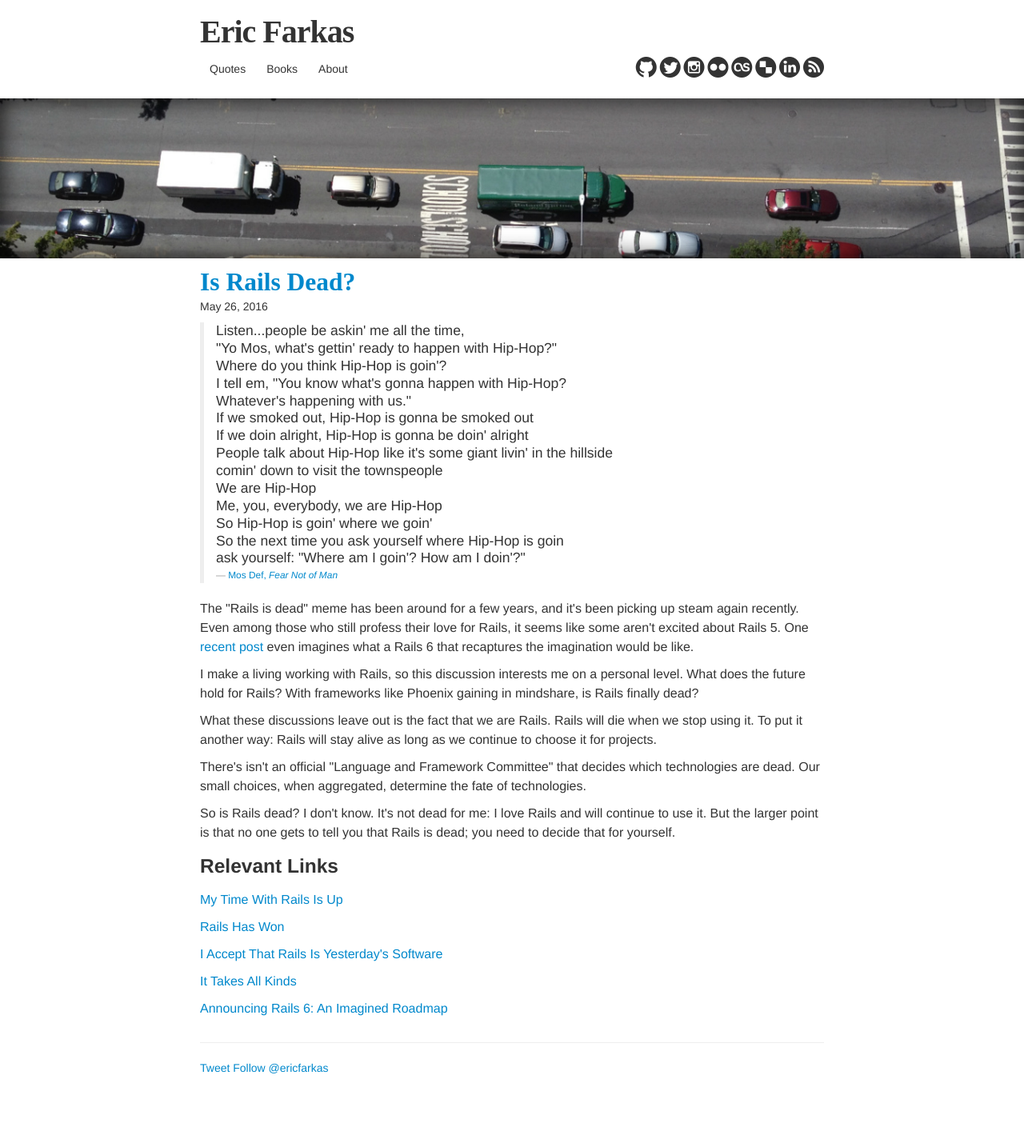
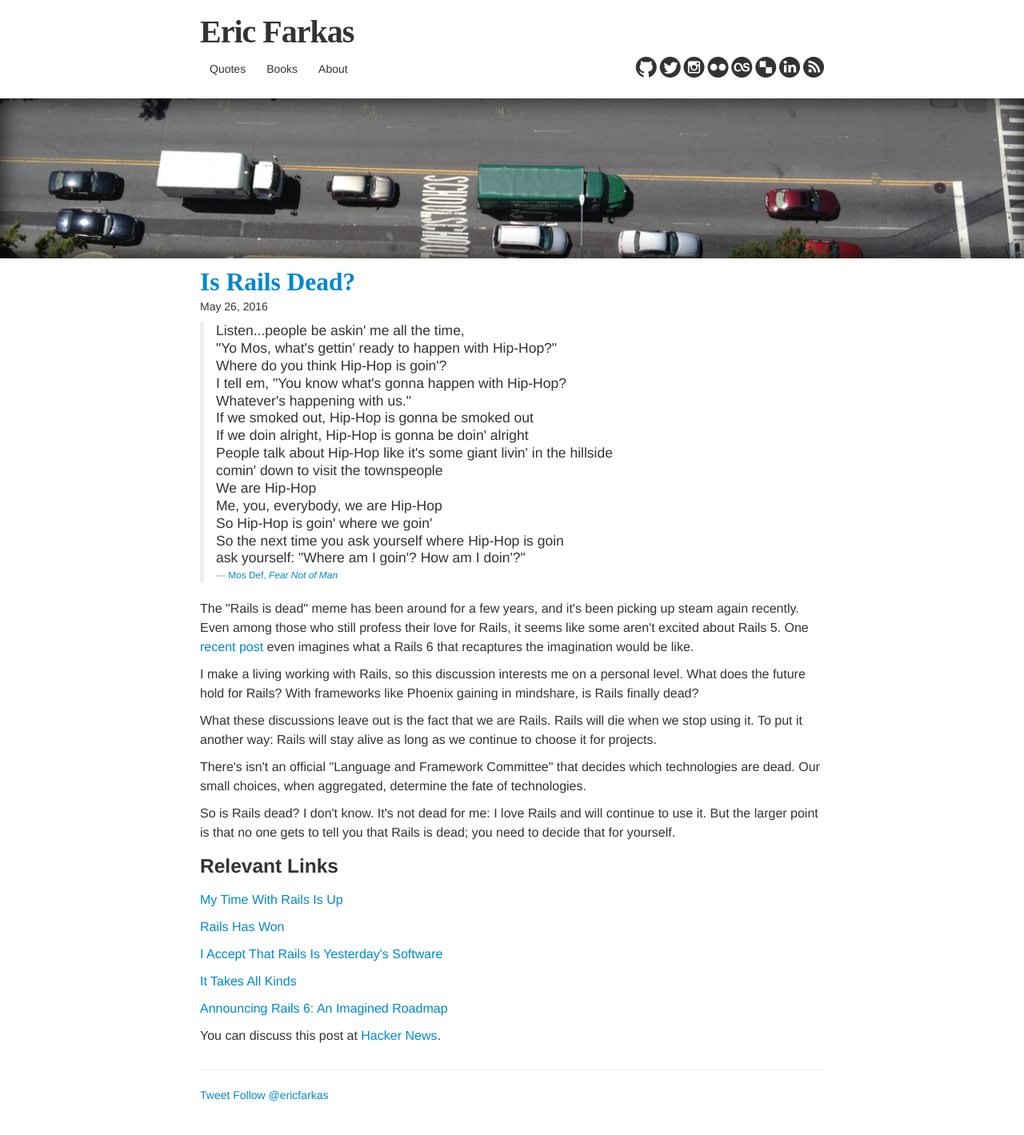
Before and after one commit to speric/speric.github.com, a Jekyll site: the page built from _posts/2016-05-26-is-rails-dead.md, in a window 1280 px wide. Shown: the whole page at 80% size. Built offline with Jekyll 4.4.1, drawn with Linux system fonts in a browser that asks for light colours; some web fonts are replaced; comment, search, counter and statistics services are not loaded; before the commit the page ends 1385 px from its top, so only the background shows below that; some of the changed lines change nothing that is shown.

Commit message:
Add HN link

```diff
--- a/_posts/2016-05-26-is-rails-dead.md
+++ b/_posts/2016-05-26-is-rails-dead.md
@@ -3,6 +3,7 @@ layout: post
 title: "Is Rails Dead?"
 header_img: "street.jpg"
 description: "Is Rails really dead?"
+hn: https://news.ycombinator.com/item?id=11779691
 ---
 <blockquote>
 <p>
```
